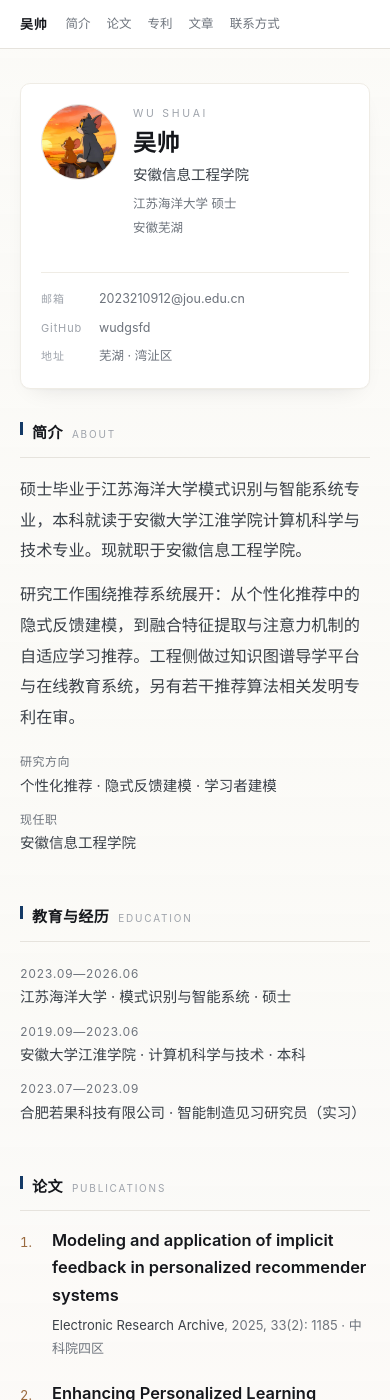
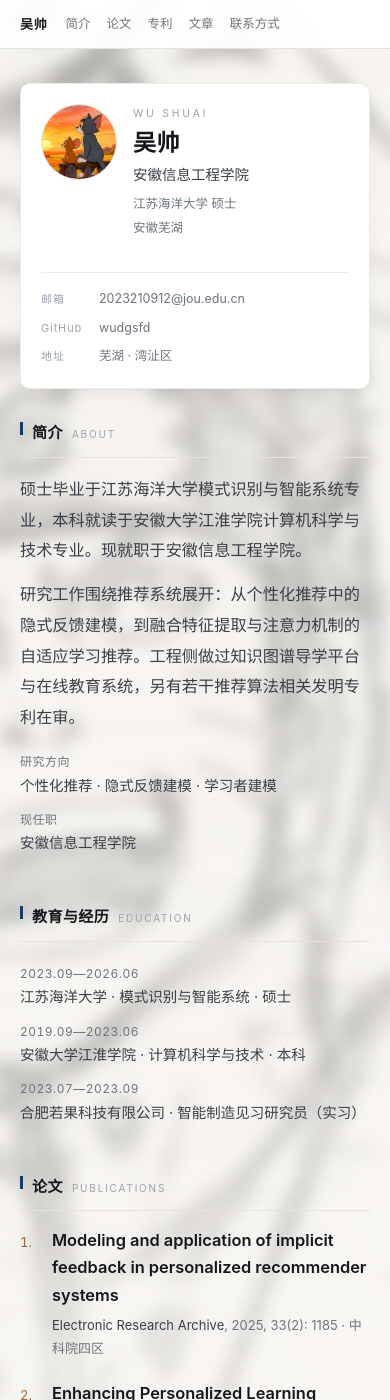
Before and after one commit to wudgsfd/wushuai.github.io, a Jekyll site: the page built from index.html, in a window 390 px wide and 1400 px high. Built offline with Jekyll 4.4.1, drawn with Linux system fonts in a browser that asks for light colours.

Commit message:
首页背景改为手绘素描图

```diff
--- a/_layouts/default.html
+++ b/_layouts/default.html
@@ -26,13 +26,7 @@
 <link rel="stylesheet" href="{{ '/assets/css/style.css' | relative_url }}">
 {% feed_meta %}
 </head>
-<body>
-
-{% if page.url == '/' %}
-<video class="bgvid" autoplay muted loop playsinline preload="auto" poster="{{ '/assets/media/bg-beach.jpg' | relative_url }}" aria-hidden="true">
-  <source src="{{ '/assets/media/bg-beach.mp4' | relative_url }}" type="video/mp4">
-</video>
-{% endif %}
+<body{% if page.url == '/' %} class="has-bg"{% endif %}>
 
 <nav class="topnav">
   <div class="wrap">
--- a/assets/css/style.css
+++ b/assets/css/style.css
@@ -44,31 +44,29 @@ img{max-width:100%;display:block}
 
 :focus-visible{outline:2px solid var(--accent);outline-offset:3px}
 
-/* ---------- 动态背景（仅首页） ---------- */
-.bgvid{
+/* ---------- 站点背景（仅首页） ---------- */
+body.has-bg::before{
+  content:"";
   position:fixed;
-  top:-4%;left:-4%;
-  width:108%;height:108%;
-  object-fit:cover;
-  filter:blur(12px) saturate(.86);
+  top:-3%;left:-3%;
+  width:106%;height:106%;
+  background:url("../media/bg-sketch.jpg") center/cover no-repeat;
+  filter:blur(9px) brightness(1.05) contrast(.92);
   z-index:-2;
   pointer-events:none;
   opacity:0;
-  animation:bgIn 1.4s ease .15s forwards;
+  animation:bgIn 1.2s ease .2s forwards;
 }
-@keyframes bgIn{to{opacity:.9}}
-body::after{
+@keyframes bgIn{to{opacity:.85}}
+body.has-bg::after{
   content:"";
   position:fixed;inset:0;
-  background:linear-gradient(180deg,rgba(251,250,247,.68) 0%,rgba(251,250,247,.82) 100%);
+  background:linear-gradient(180deg,rgba(251,250,247,.56) 0%,rgba(251,250,247,.70) 100%);
   z-index:-1;
   pointer-events:none;
 }
-@media (max-width:768px){
-  .bgvid{display:none}
-}
 @media (prefers-reduced-motion:reduce){
-  .bgvid{display:none;animation:none}
+  body.has-bg::before{animation:none;opacity:.85}
 }
 
 /* ---------- 顶栏 ---------- */
```
Also changed, not shown: assets/media/bg-sketch.jpg (added).
